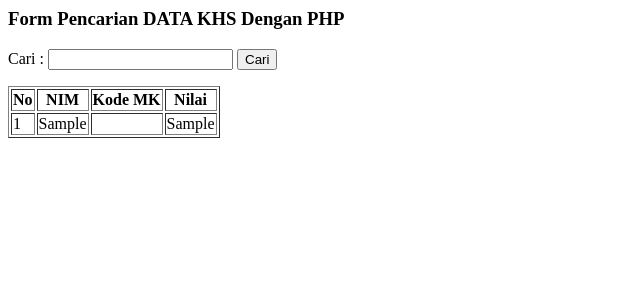
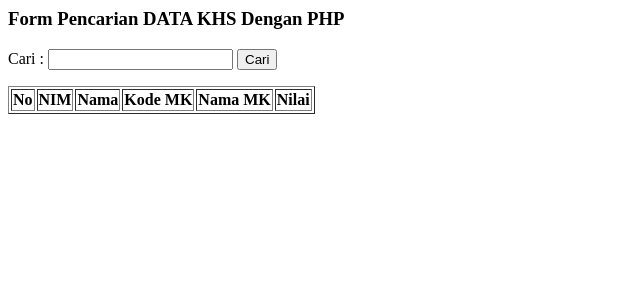
Before and after one commit to farid-391/Praktikum-PWD, a PHP site: page /cari_khs.php in a window 1280 px wide. Shown: the top 300 px of the page, without its empty margins (0-640 px from the left). Run offline with PHP 8.4, Linux system fonts and the light colour scheme; data comes from the database, SQL or seed files in the repository; tables that the repository leaves empty or names only in its code hold one stand-in row (values such as "Sample post"); data that the repository does not hold is empty.

Commit message:
Second Update Post 7

```diff
--- a/searching/cari_khs.php
+++ b/searching/cari_khs.php
@@ -17,16 +17,22 @@
 <tr>
 <th>No</th>
 <th>NIM</th>
+<th>Nama</th>
 <th>Kode MK</th>
+<th>Nama MK</th>
 <th>Nilai</th>
 </tr>
 <?php
 if(isset($_GET['cari'])){
 $cari = $_GET['cari'];
-$sql="select * from khs where nim like'%".$cari."%'";
+$sql="SELECT mahasiswa.nim, mahasiswa.nama, matakuliah.kode, matakuliah.nama as namamk, khs.nilai FROM khs
+LEFT JOIN mahasiswa ON khs.nim = mahasiswa.nim
+LEFT JOIN matakuliah ON khs.kodeMK = matakuliah.kode where mahasiswa.nim like'%".$cari."%'";
 $tampil = mysqli_query($con,$sql);
 }else{
-$sql="select * from khs";
+$sql="SELECT mahasiswa.nim, mahasiswa.nama, matakuliah.kode, matakuliah.nama as namamk, khs.nilai FROM khs
+LEFT JOIN mahasiswa ON khs.nim = mahasiswa.nim
+LEFT JOIN matakuliah ON khs.kodeMK = matakuliah.kode";
 $tampil = mysqli_query($con,$sql);
 }
 $no = 1;
@@ -35,7 +41,9 @@
 <tr>
 <td><?php echo $no++; ?></td>
 <td><?php echo $r['nim']; ?></td>
-<td><?php echo $r['kodeMK']; ?></td>
+<td><?php echo $r['nama']; ?></td>
+<td><?php echo $r['kode']; ?></td>
+<td><?php echo $r['namamk']; ?></td>
 <td><?php echo $r['nilai']; ?></td>
 </tr>
 <?php } ?>
```
